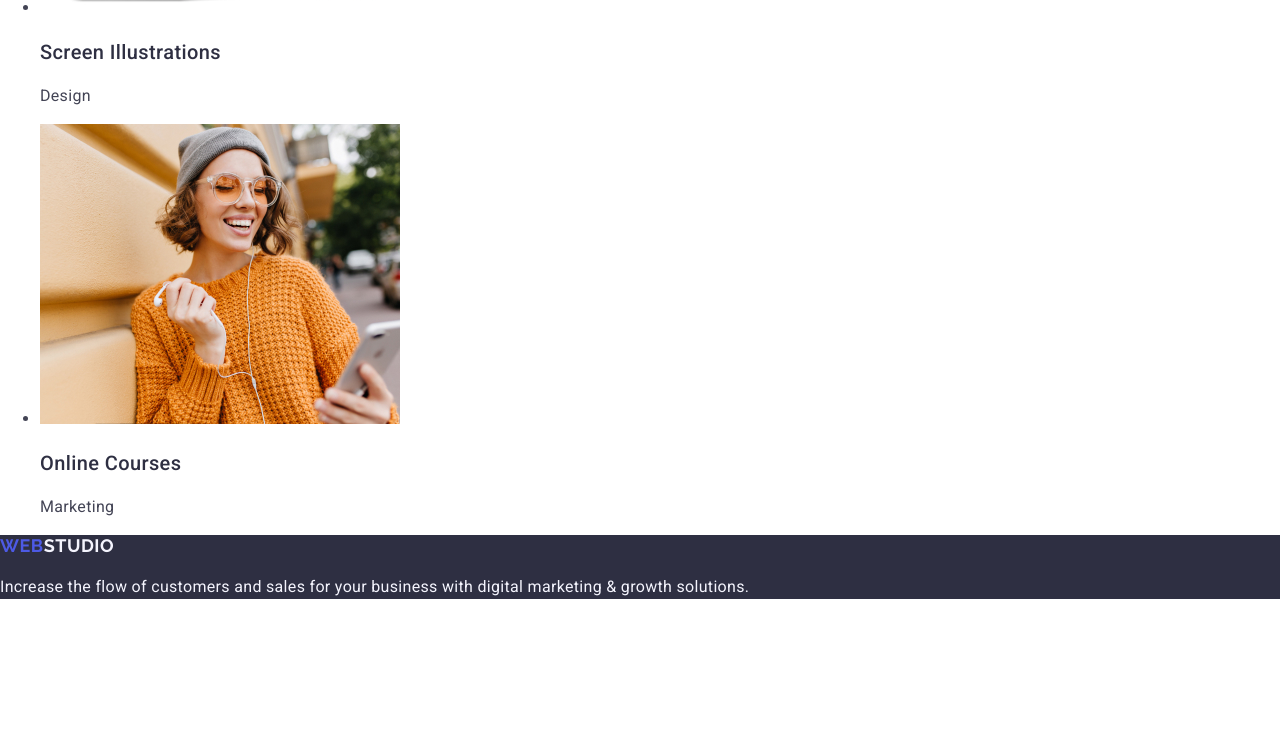
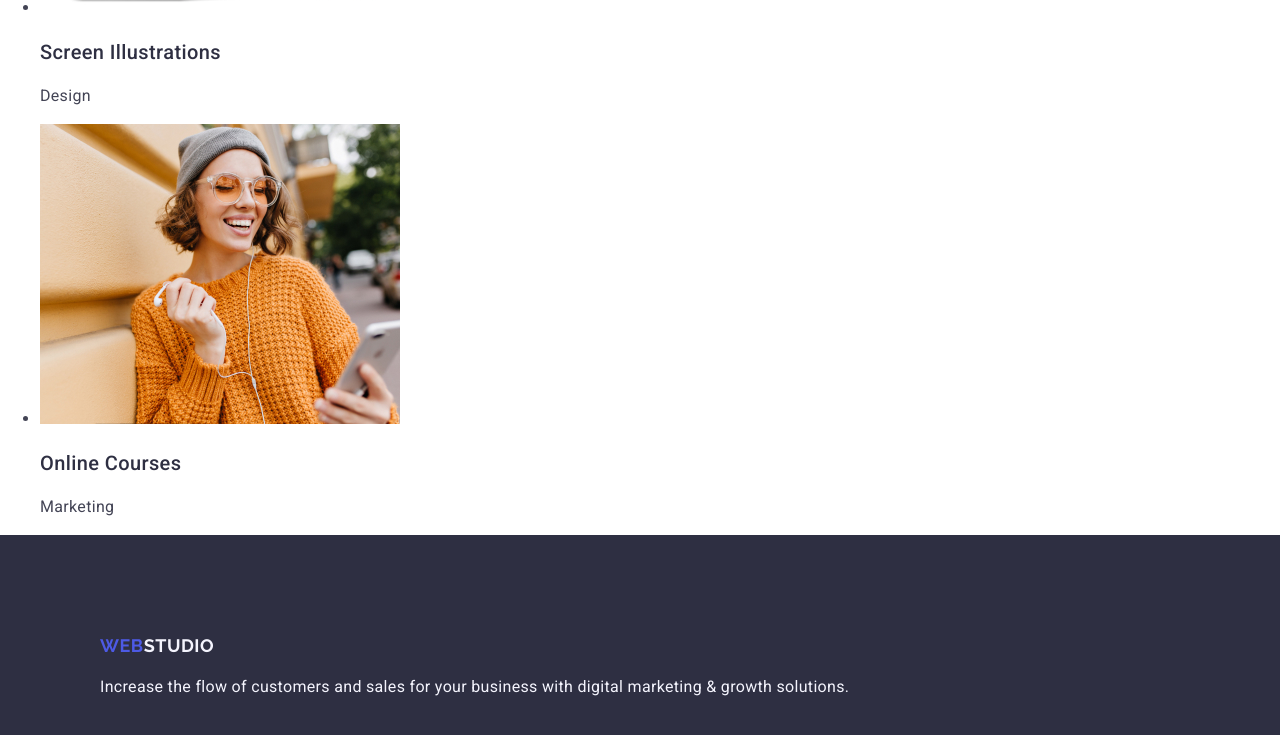
Before and after one commit to zipkaniar/goit-markup-hw-03, a plain HTML site: page index.html in a window 1280 px wide. Shown: the part 4246-4981 px from the top of the page. Before the commit the page ends 4861 px from the top, so only its background shows below. Drawn offline with nearby package versions, Linux system fonts and the light colour scheme.

Commit message:
footer kontrol

```diff
--- a/css/styles.css
+++ b/css/styles.css
@@ -142,6 +142,10 @@ height: auto;
 /*FOOTER*/
 .footerone {
     background-color: #2e2f42;
+    padding: 100px;
+}
+footercontainer{
+
 }
 .spanfooter {
     color: #F4F4FD;
--- a/index.html
+++ b/index.html
@@ -136,9 +136,11 @@
         </section>
     </main>
     <footer class="footerone">
-        <a class="header_logo" href="./index.html">Web<span class="spanfooter">Studio</span></a>
-        <p class="footer-text">Increase the flow of customers and sales for your business with digital marketing &
-            growth solutions.</p>
+        <div class="footercontainer">
+            <a class="header_logo" href="./index.html">Web<span class="spanfooter">Studio</span></a>
+            <p class="footer-text">Increase the flow of customers and sales for your business with digital marketing &
+                growth solutions.</p>
+        </div>
     </footer>
 </body>
 
```
